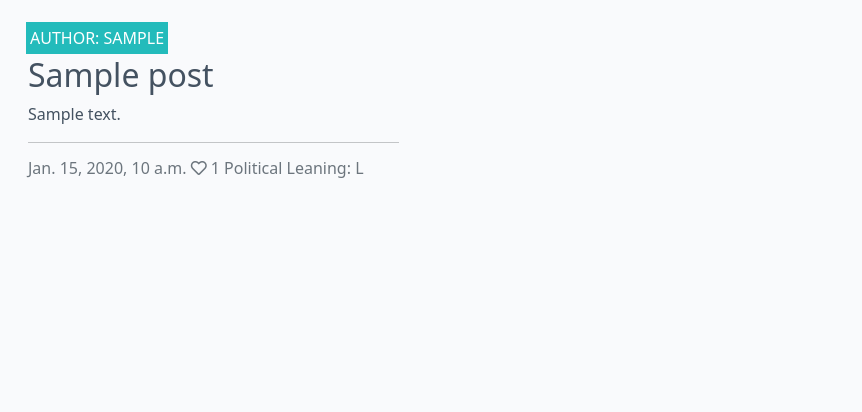
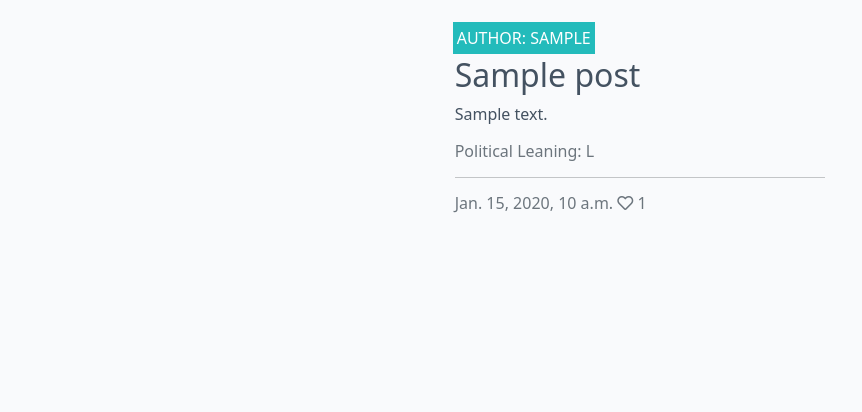
Before and after one commit to rotem711/balanced-news-app, a Django app: page / in a window 1280 px wide. Shown: the part 60-472 px from the top of the page, without its empty margins (0-862 px from the left). Run offline with Django 3.2, Linux system fonts and the light colour scheme; tables that the repository leaves empty hold one stand-in row (values such as "Sample post").

Commit message:
Moved political leaning under content

```diff
--- a/static/css/style.css
+++ b/static/css/style.css
@@ -1,5 +1,10 @@
 body {
     background-color: #F9FAFC;
+}
+
+.row {
+    display: flex;
+    justify-content: center;
 }
 
 .brand {
@@ -93,13 +98,14 @@
 
 .post-link:hover,
 .page-link {
-    color: #E84610;
+    color: #10b6e8;
 }
 
 .post-title {
     margin-top: 20%;
     margin-left: 5%;
 }
+
 
 .post-subtitle {
     margin-left: 5%;
--- a/templates/index.html
+++ b/templates/index.html
@@ -26,10 +26,11 @@
                             <a href="#" class="post-link">
                                 <h2 class="card-title">{{ post.title }}</h2>
                                 <p class="card-text ">{{ post.content|safe }}</p>
+                                <p class="card-text text-muted h6">Political Leaning: {{ post.political_view}}</p>
                             </a>
                             <hr />
                             <p class="card-text text-muted h6">{{ post.created_on}} <i class="far fa-heart"></i>
-                                {{ post.number_of_likes }} Political Leaning: {{ post.political_view}}</p>
+                                {{ post.number_of_likes }}</p>
                         </div>
                     </div>
                 </div>
```
